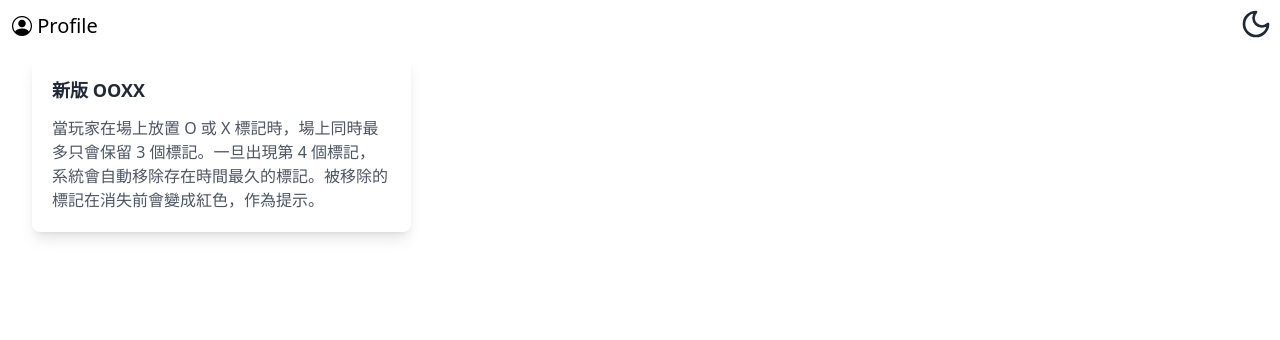
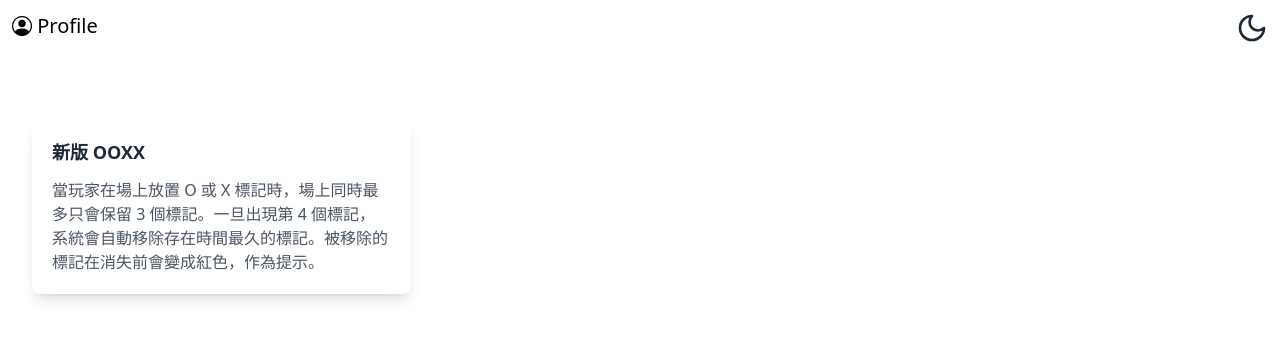
Before and after one commit to IOUKI/my-github-pages, a Next.js app: page /games in a window 1280 px wide. Shown: the top 340 px of the page. Built offline with nearby package versions, Linux system fonts and the light colour scheme.

Commit message:
refactor: header button style

```diff
--- a/app/games/layout.tsx
+++ b/app/games/layout.tsx
@@ -8,14 +8,16 @@ export default function GamesLayout({ children }: { children: React.ReactNode })
     <>
       <div className="flex flex-col mx-auto size-full">
         <main className="min-h-[100vh]">
-          <div className="fixed top-0 left-0 p-3">
+          <div className="w-full flex justify-between">
+            <div className="p-3">
               <Link href="/profile" className="text-xl">
                 <i className="bi bi-person-circle"></i>&nbsp;
                 <span>Profile</span>
               </Link>
             </div>
-          <div className="fixed top-0 right-0 p-2">
+            <div className="p-3">
               <ThemeSwitcher size={32} />
+            </div>
           </div>
           {children}
         </main>
```
Lines whose indentation alone changed are shown as unchanged.
